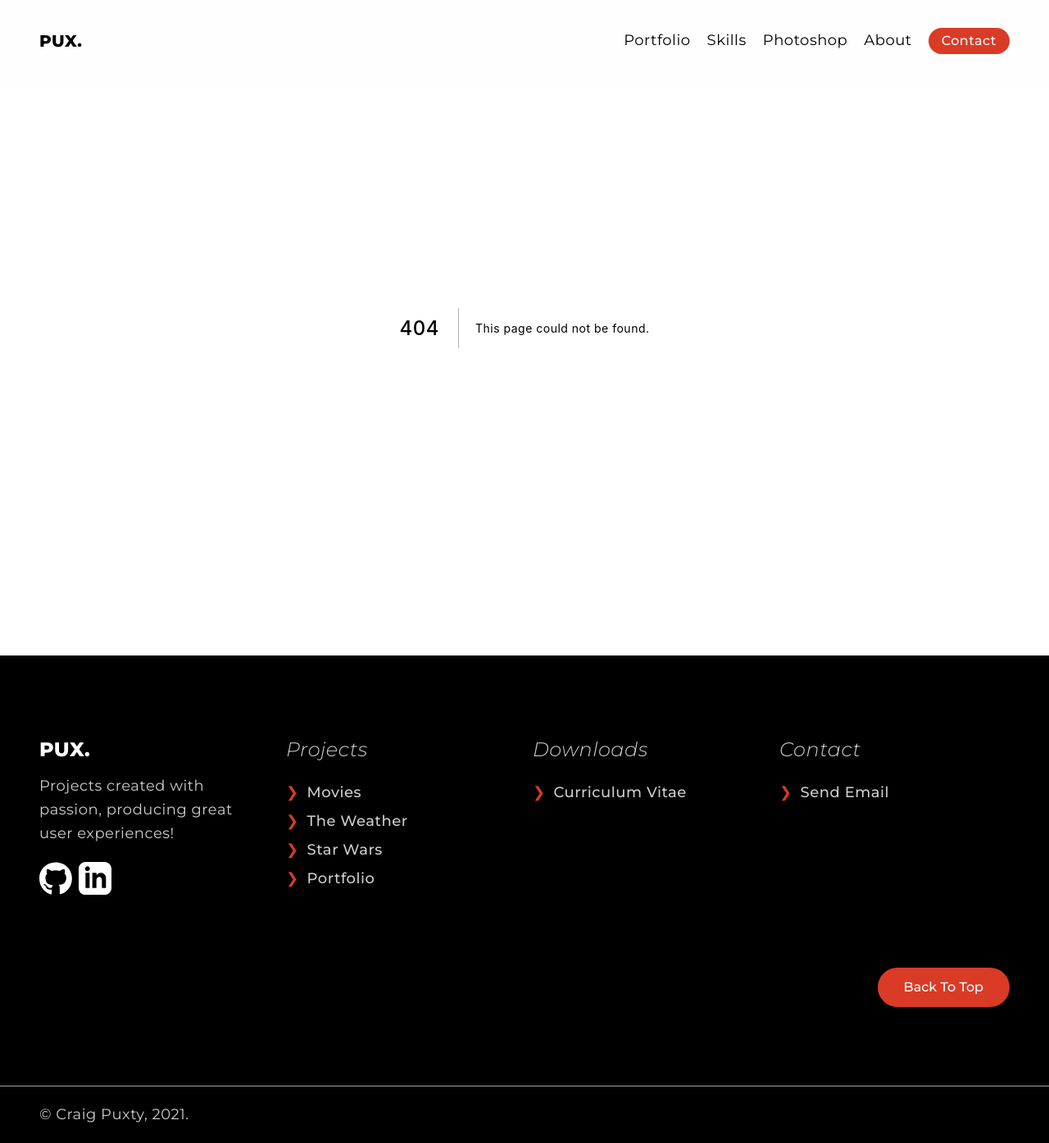
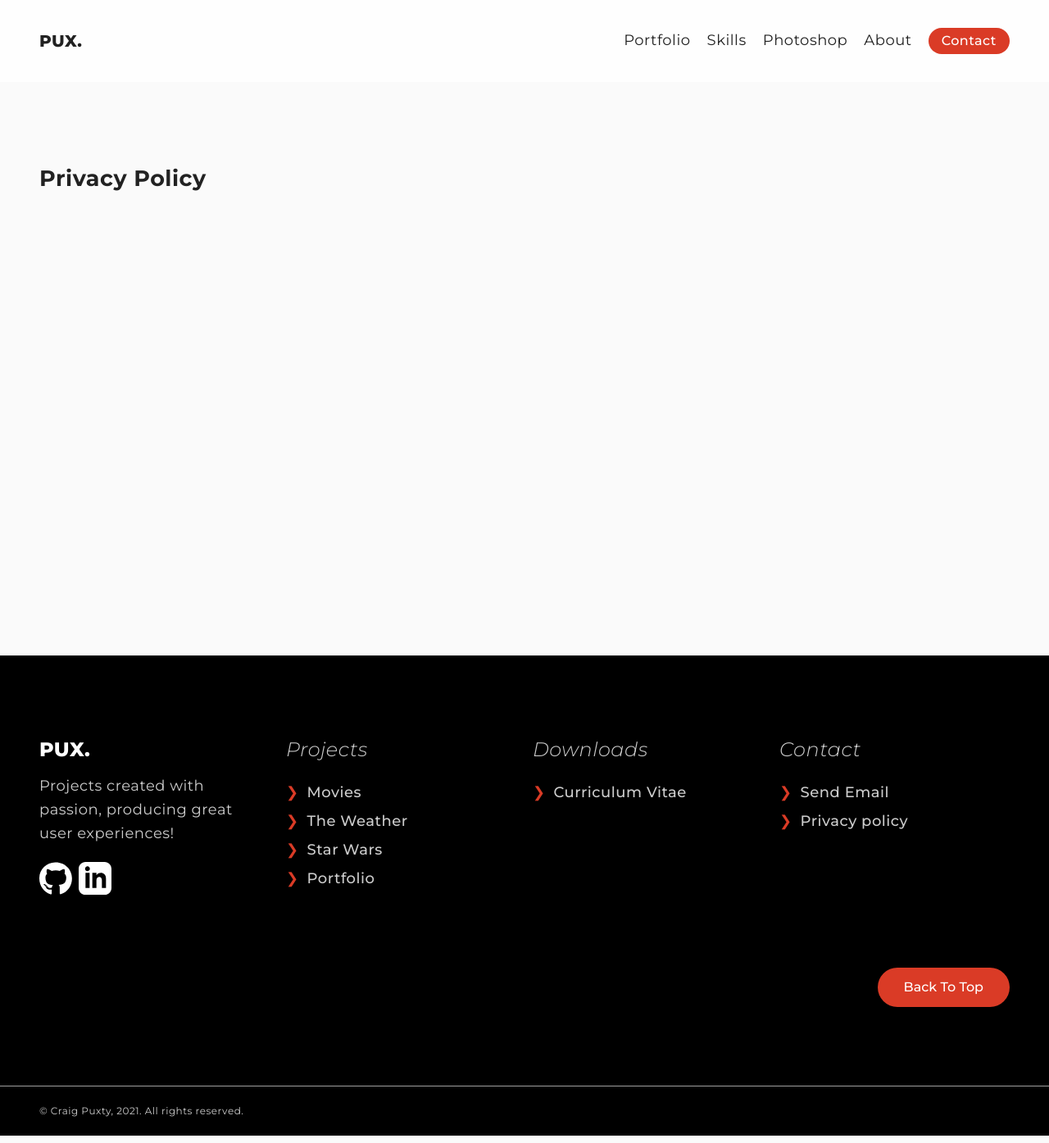
Before and after one commit to Dangereye/portfolio-njs, a Next.js app: page /privacy in a window 1280 px wide. Before the commit this address had no page. Shown: the whole page at 82% size. Built offline with nearby package versions, Linux system fonts and the light colour scheme.

Commit message:
Added page for privacy policy. Updated footer

```diff
--- a/components/layout/Footer.js
+++ b/components/layout/Footer.js
@@ -36,18 +36,18 @@ function Footer() {
                 component="footer"
                 title="Projects"
                 list={[
-                  { text: "Movies", link: "http://localhost:3000/project/1" },
+                  { text: "Movies", link: "/project/1" },
                   {
                     text: "The Weather",
-                    link: "http://localhost:3000/project/2",
+                    link: "/project/2",
                   },
                   {
                     text: "Star Wars",
-                    link: "http://localhost:3000/project/3",
+                    link: "/project/3",
                   },
                   {
                     text: "Portfolio",
-                    link: "http://localhost:3000/project/4",
+                    link: "/project/4",
                   },
                 ]}
               />
@@ -64,7 +64,13 @@ function Footer() {
               <ListOfLinks
                 component="footer"
                 title="Contact"
-                list={[{ text: "Send Email", link: "/#contact" }]}
+                list={[
+                  { text: "Send Email", link: "/#contact" },
+                  {
+                    text: "Privacy policy",
+                    link: "/privacy",
+                  },
+                ]}
               />
             </div>
             <div className="footer__back-to-top">
@@ -75,7 +81,9 @@ function Footer() {
       </footer>
       <div className="copyright">
         <div className="container">
-          <div className="copyright__text">&copy; Craig Puxty, 2021.</div>
+          <div className="copyright__text">
+            &copy; Craig Puxty, 2021. All rights reserved.
+          </div>
         </div>
       </div>
     </>
--- /dev/null
+++ b/pages/privacy.js
@@ -0,0 +1,13 @@
+function Privacy() {
+  return (
+    <div className="page-content">
+      <div className="section">
+        <div className="container">
+          <h2>Privacy Policy</h2>
+        </div>
+      </div>
+    </div>
+  );
+}
+
+export default Privacy;
--- a/styles/components/layout/_footer.scss
+++ b/styles/components/layout/_footer.scss
@@ -32,6 +32,7 @@
 .copyright {
   background-color: $body-dark;
   color: $text-light2;
+  font-size: 1.2rem;
   border-top: 1px solid $text-light3;
   padding: 2rem $page-horizontal-padding;
 }
```
